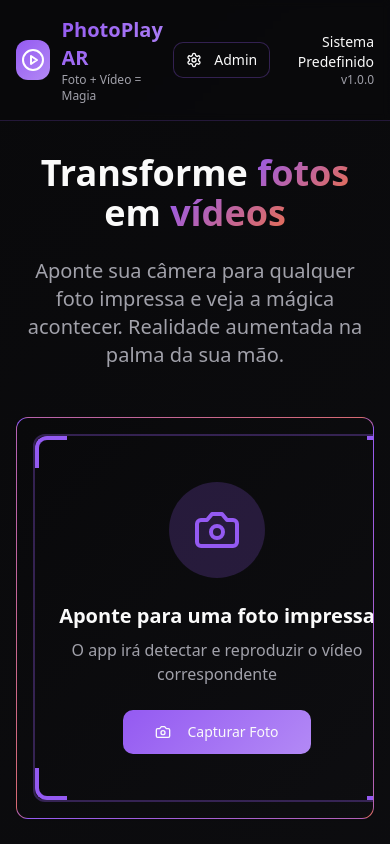
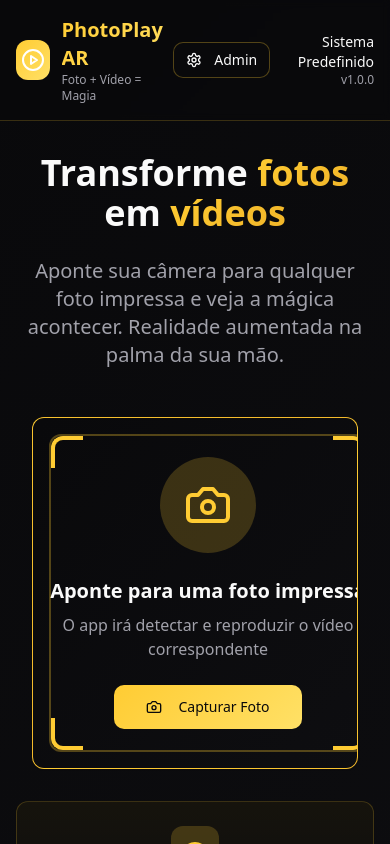
Before and after one commit to JulioRivasJr99/photo-and-video, a React (Vite) app: page / in a window 390 px wide. Shown: the top 844 px of the page. Built offline with nearby package versions, Linux system fonts and the light colour scheme.

Commit message:
Fix: Auto-play and responsiveness issues
- Fix auto-play video not working.
- Improve responsiveness for mobile devices.
- Update theme to black and yellow with a dark, vibrant feel.

```diff
--- a/src/components/CameraView.tsx
+++ b/src/components/CameraView.tsx
@@ -40,7 +40,7 @@ export const CameraView = ({ onImageDetected }: CameraViewProps) => {
 
   return (
     <Card className="relative overflow-hidden bg-gradient-hero border-primary/20 shadow-glow">
-      <div className="aspect-square bg-gradient-bg flex items-center justify-center min-h-[400px] relative">
+      <div className="aspect-square bg-gradient-bg flex items-center justify-center min-h-[350px] md:min-h-[400px] relative">
         {!isCapturing && !isProcessing ? (
           <div className="text-center space-y-6">
             <div className="mx-auto w-24 h-24 rounded-full bg-primary/20 flex items-center justify-center">
--- a/src/components/VideoPlayer.tsx
+++ b/src/components/VideoPlayer.tsx
@@ -81,17 +81,17 @@ export const VideoPlayer = ({ detectedImage, onBack }: VideoPlayerProps) => {
     <div className="space-y-6">
       {/* Imagem detectada */}
       <Card className="overflow-hidden border-primary/20">
-        <div className="p-4 bg-gradient-hero">
-          <h3 className="text-lg font-semibold text-white mb-2">
+        <div className="p-3 md:p-4 bg-gradient-hero">
+          <h3 className="text-base md:text-lg font-semibold text-black mb-2">
             ✅ Match encontrado na base!
           </h3>
-          <div className="flex items-center space-x-4">
+          <div className="flex items-center space-x-3 md:space-x-4">
             <img
               src={detectedImage}
               alt="Imagem detectada"
-              className="w-20 h-20 object-cover rounded-lg border-2 border-white/20"
+              className="w-16 h-16 md:w-20 md:h-20 object-cover rounded-lg border-2 border-black/20"
             />
-            <div className="text-white/90">
+            <div className="text-black/90">
               <p className="text-sm font-semibold">{matchedEntry.name}</p>
               <p className="text-xs opacity-75">{matchedEntry.description || 'Reproduzindo vídeo correspondente'}</p>
             </div>
@@ -106,38 +106,41 @@ export const VideoPlayer = ({ detectedImage, onBack }: VideoPlayerProps) => {
             className="w-full h-full object-cover"
             src={matchedEntry.videoUrl}
             controls
-            autoPlay
+            muted
+            playsInline
             onPlay={() => setIsPlaying(true)}
             onPause={() => setIsPlaying(false)}
-            onLoadedData={(e) => {
+            onCanPlay={(e) => {
               const video = e.currentTarget;
+              video.muted = false;
               video.volume = 0.1;
               video.play().catch(console.error);
             }}
           />
 
           {/* Overlay de controles customizado */}
-          <div className="absolute bottom-4 left-4 right-4 flex items-center justify-between bg-black/50 backdrop-blur-sm rounded-lg p-3">
-            <div className="flex items-center space-x-3">
+          <div className="absolute bottom-2 md:bottom-4 left-2 md:left-4 right-2 md:right-4 flex items-center justify-between bg-black/50 backdrop-blur-sm rounded-lg p-2 md:p-3">
+            <div className="flex items-center space-x-2 md:space-x-3">
               <Button
                 size="sm"
                 variant="secondary"
                 onClick={() => setIsPlaying(!isPlaying)}
-                className="bg-white/20 hover:bg-white/30 text-white"
+                className="bg-white/20 hover:bg-white/30 text-white h-8 w-8 p-0 md:h-auto md:w-auto md:px-3"
               >
-                {isPlaying ? <Pause className="w-4 h-4" /> : <Play className="w-4 h-4" />}
+                {isPlaying ? <Pause className="w-3 h-3 md:w-4 md:h-4" /> : <Play className="w-3 h-3 md:w-4 md:h-4" />}
               </Button>
-              <Volume2 className="w-4 h-4 text-white" />
+              <Volume2 className="w-3 h-3 md:w-4 md:h-4 text-white" />
             </div>
 
             <Button
               size="sm"
               variant="secondary"
               onClick={onBack}
-              className="bg-white/20 hover:bg-white/30 text-white"
+              className="bg-white/20 hover:bg-white/30 text-white text-xs md:text-sm"
             >
-              <RotateCcw className="w-4 h-4 mr-2" />
-              Nova captura
+              <RotateCcw className="w-3 h-3 md:w-4 md:h-4 mr-1 md:mr-2" />
+              <span className="hidden md:inline">Nova captura</span>
+              <span className="md:hidden">Nova</span>
             </Button>
           </div>
         </div>
--- a/src/index.css
+++ b/src/index.css
@@ -17,9 +17,9 @@ All colors MUST be HSL.
     --popover: 240 10% 3.9%;
     --popover-foreground: 0 0% 98%;
 
-    --primary: 263 85% 65%;
-    --primary-foreground: 0 0% 98%;
-    --primary-glow: 263 85% 75%;
+    --primary: 45 100% 60%;
+    --primary-foreground: 240 10% 3.9%;
+    --primary-glow: 48 100% 70%;
 
     --secondary: 240 3.7% 15.9%;
     --secondary-foreground: 0 0% 98%;
@@ -27,15 +27,15 @@ All colors MUST be HSL.
     --muted: 240 3.7% 15.9%;
     --muted-foreground: 240 5% 64.9%;
 
-    --accent: 12 76% 61%;
-    --accent-foreground: 0 0% 98%;
+    --accent: 42 87% 55%;
+    --accent-foreground: 240 10% 3.9%;
 
     --destructive: 0 62.8% 30.6%;
     --destructive-foreground: 0 0% 98%;
 
     --border: 240 3.7% 15.9%;
     --input: 240 3.7% 15.9%;
-    --ring: 263 85% 65%;
+    --ring: 45 100% 60%;
 
     --radius: 0.75rem;
 
--- a/src/pages/Index.tsx
+++ b/src/pages/Index.tsx
@@ -68,7 +68,7 @@ const Index = () => {
             </div>
 
             {/* Camera Component */}
-            <div className="max-w-md mx-auto">
+            <div className="max-w-md mx-auto px-4">
               <CameraView onImageDetected={handleImageDetected} />
             </div>
 
@@ -106,7 +106,7 @@ const Index = () => {
             </div>
           </div>
         ) : (
-          <div className="max-w-2xl mx-auto">
+          <div className="max-w-2xl mx-auto px-4">
             <VideoPlayer detectedImage={detectedImage} onBack={handleBack} />
           </div>
         )}
```
